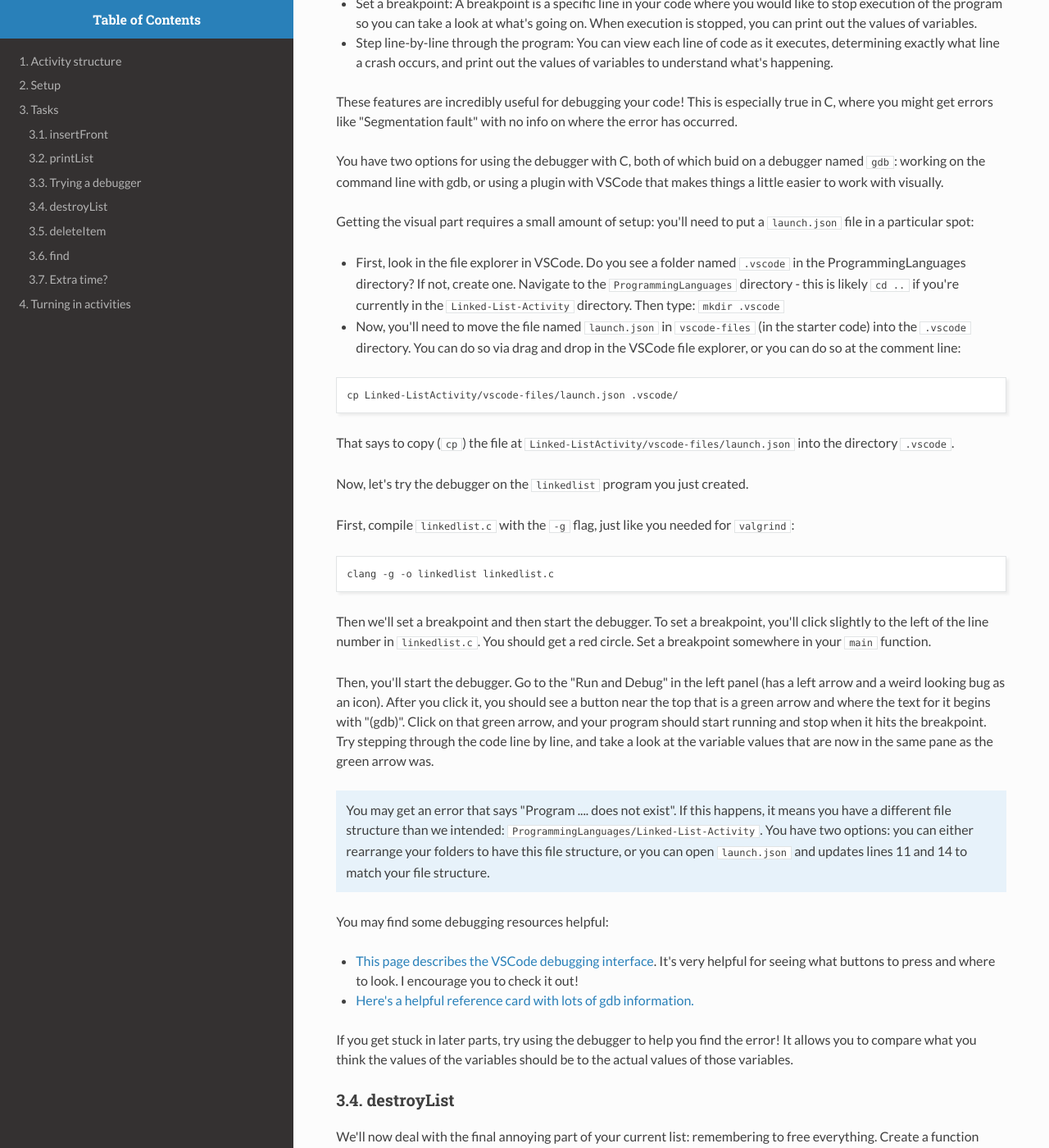
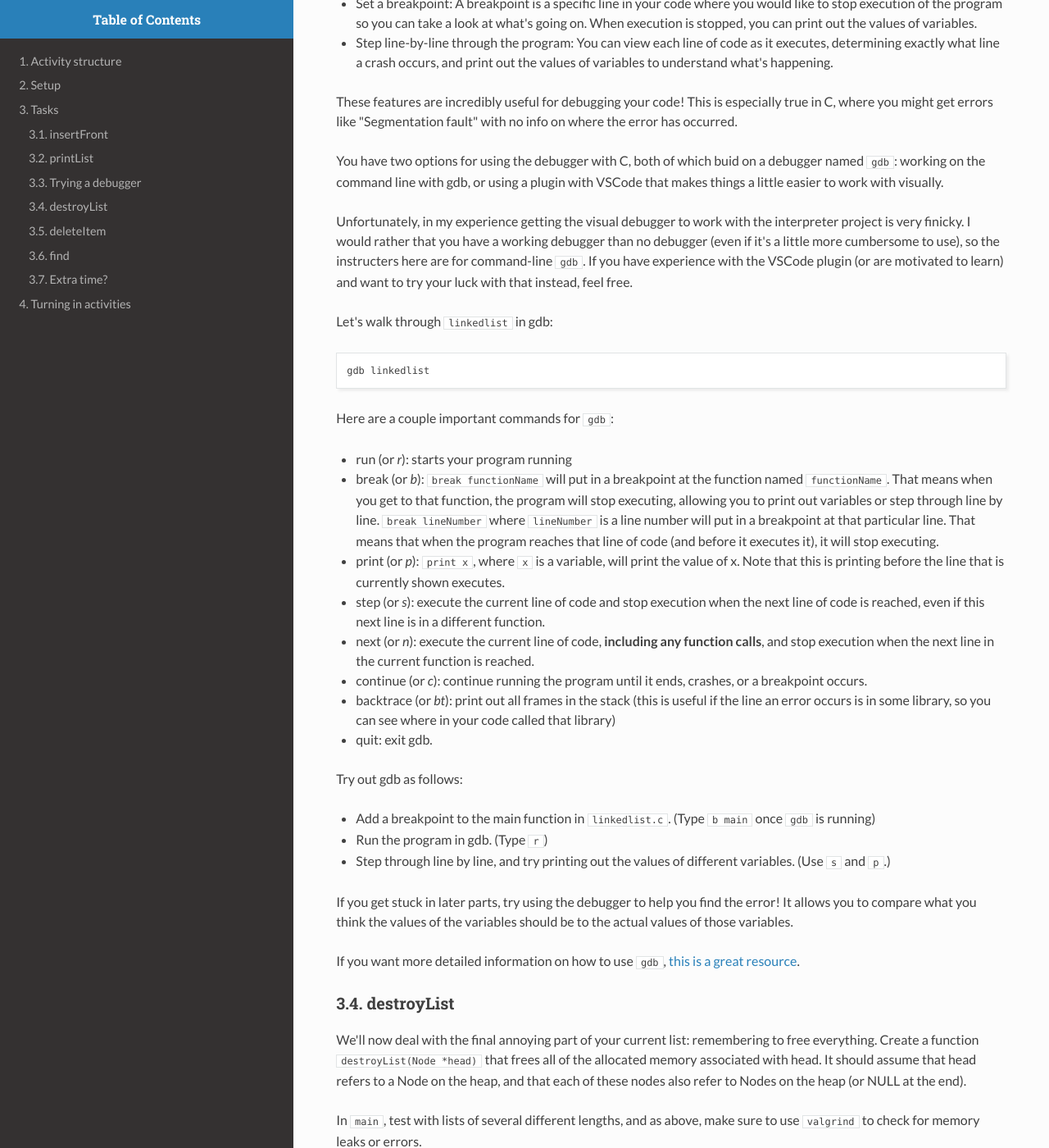
Before and after one commit to annapmeyer/annapmeyer.github.io, a Jekyll site: the page built from _pages/teaching/2026-1winter-cs251/labs/10-linked-list/c-linked-list.html, in a window 1280 px wide and 1400 px high, scrolled down 2051 px. Shown: the whole window at 82% size. Built offline with Jekyll 4.4.1, drawn with Linux system fonts in a browser that asks for light colours; nearby versions of some CDN libraries; some of the changed text lies outside the part shown.

Commit message:
changes to ll activity

```diff
--- a/_pages/teaching/2026-1winter-cs251/labs/10-linked-list/c-linked-list.html
+++ b/_pages/teaching/2026-1winter-cs251/labs/10-linked-list/c-linked-list.html
@@ -1,15 +1,14 @@
 ---
 layout: null
-permalink: /teaching/cs251fall25/labs/linked-list.html
+permalink: /teaching/cs251winter26/labs/linked-list.html
 ---
-
 
 <?xml version="1.0" encoding="utf-8"?>
 <!DOCTYPE html PUBLIC "-//W3C//DTD XHTML 1.0 Strict//EN"
 "http://www.w3.org/TR/xhtml1/DTD/xhtml1-strict.dtd">
 <html xmlns="http://www.w3.org/1999/xhtml" lang="en" xml:lang="en">
 <head>
-<title>Activity: Linked List</title>
+<title>Activity: Linked Lists in C</title>
 <meta  http-equiv="Content-Type" content="text/html;charset=utf-8" />
 <meta  name="generator" content="Org-mode" />
 <style type="text/css">
@@ -155,25 +154,25 @@ for the JavaScript code in this tag.
 <h2>Table of Contents</h2>
 <div id="text-table-of-contents" role="doc-toc">
 <ul>
-<li><a href="#org0f553fd">1. Activity structure</a></li>
-<li><a href="#org8f2026d">2. Setup</a></li>
-<li><a href="#orge5600db">3. Tasks</a>
+<li><a href="#orge482304">1. Activity structure</a></li>
+<li><a href="#org6d70e15">2. Setup</a></li>
+<li><a href="#orgec056d0">3. Tasks</a>
 <ul>
-<li><a href="#org3685ec3">3.1. insertFront</a></li>
-<li><a href="#orgc48dc9b">3.2. printList</a></li>
-<li><a href="#org3a5de5a">3.3. Trying a debugger</a></li>
-<li><a href="#org24715be">3.4. destroyList</a></li>
-<li><a href="#org7028a33">3.5. deleteItem</a></li>
-<li><a href="#org6187e6d">3.6. find</a></li>
-<li><a href="#orgf893a15">3.7. Extra time?</a></li>
+<li><a href="#orgf9b6d0f">3.1. insertFront</a></li>
+<li><a href="#orgb28b520">3.2. printList</a></li>
+<li><a href="#org3a86a98">3.3. Trying a debugger</a></li>
+<li><a href="#orgeae6f5c">3.4. destroyList</a></li>
+<li><a href="#org69f76c3">3.5. deleteItem</a></li>
+<li><a href="#org29f639f">3.6. find</a></li>
+<li><a href="#orgdb93e30">3.7. Extra time?</a></li>
 </ul>
 </li>
-<li><a href="#orgf03a583">4. Turning in activities</a></li>
+<li><a href="#org2de0ce4">4. Turning in activities</a></li>
 </ul>
 </div>
 </div>
-<div id="outline-container-org0f553fd" class="outline-2">
-<h2 id="org0f553fd"><span class="section-number-2">1.</span> Activity structure</h2>
+<div id="outline-container-orge482304" class="outline-2">
+<h2 id="orge482304"><span class="section-number-2">1.</span> Activity structure</h2>
 <div class="outline-text-2" id="text-1">
 <p>
 This is an <b>activity</b> not an assignment.That means it is not graded: you won't
@@ -205,8 +204,8 @@ my solutions).
 </p>
 </div>
 </div>
-<div id="outline-container-org8f2026d" class="outline-2">
-<h2 id="org8f2026d"><span class="section-number-2">2.</span> Setup</h2>
+<div id="outline-container-org6d70e15" class="outline-2">
+<h2 id="org6d70e15"><span class="section-number-2">2.</span> Setup</h2>
 <div class="outline-text-2" id="text-2">
 <p>
 If both you and your partner have computers with you with the tools for our
@@ -222,12 +221,12 @@ container, and then open that folder within the  Docker container in VSCode.
 
 
 <p>
-<a href="../../../_pages/teaching/2025-1fall-cs251/labs/10-linked-list/Linked-List-Activity.zip">Click here to access the starter code for this activity.</a>
+<a href="../../_pages/teaching/2026-1winter-cs251/labs/10-linked-list/Linked-List-Activity.zip">Click here to access the starter code for this activity.</a>
 </p>
 </div>
 </div>
-<div id="outline-container-orge5600db" class="outline-2">
-<h2 id="orge5600db"><span class="section-number-2">3.</span> Tasks</h2>
+<div id="outline-container-orgec056d0" class="outline-2">
+<h2 id="orgec056d0"><span class="section-number-2">3.</span> Tasks</h2>
 <div class="outline-text-2" id="text-3">
 <p>
 In this activity, you'll be adding to the code in <code>linkedlist.c</code> to
@@ -235,22 +234,22 @@ develop some more linked list functionality. The code that is there
 right now is close to where we ended with livecoding in class.
 </p>
 </div>
-<div id="outline-container-org3685ec3" class="outline-3">
-<h3 id="org3685ec3"><span class="section-number-3">3.1.</span> insertFront</h3>
+<div id="outline-container-orgf9b6d0f" class="outline-3">
+<h3 id="orgf9b6d0f"><span class="section-number-3">3.1.</span> insertFront</h3>
 <div class="outline-text-3" id="text-3-1">
 <p>
-Right now, the linked list is a pain to use: I had to make each node
+Right now, the linked list is a pain to use: I have to make each node
 one by one!  Write a new function <code>insertFront</code>:
 </p>
 
 <div class="org-src-container">
-<pre class="src src-c">/* Adds a new node with the given item
+<pre class="src src-c"><span style="color: #b22222;">/* </span><span style="color: #b22222;">Adds a new node with the given item
  * in front of head. Returns a pointer
  * to the new node.
- */
-Node *insertFront(Node *head, int item) {
-  //You'll fill in the body!
-}
+</span><span style="color: #b22222;"> */</span>
+<span style="color: #228b22;">Node</span> *<span style="color: #0000ff;">insertFront</span>(<span style="color: #228b22;">Node</span> *<span style="color: #a0522d;">head</span>, <span style="color: #228b22;">int</span> <span style="color: #a0522d;">item</span>) {
+  <span style="color: #b22222;">//</span><span style="color: #b22222;">You'll fill in the body!
+</span>}
 </pre>
 </div>
 
@@ -260,7 +259,7 @@ the list. It returns the pointer to that new node, allowing me to do
 something like:
 </p>
 <div class="org-src-container">
-<pre class="src src-c">Node *head = NULL;
+<pre class="src src-c"><span style="color: #228b22;">Node</span> *<span style="color: #a0522d;">head</span> = <span style="color: #008b8b;">NULL</span>;
 head = insertFront(head, 3);
 head = insertFront(head, 2);
 head = insertFront(head, 1);
@@ -301,8 +300,8 @@ If you get stuck on <code>insertFront</code>, please raise your hand and ask for
 </p>
 </div>
 </div>
-<div id="outline-container-orgc48dc9b" class="outline-3">
-<h3 id="orgc48dc9b"><span class="section-number-3">3.2.</span> printList</h3>
+<div id="outline-container-orgb28b520" class="outline-3">
+<h3 id="orgb28b520"><span class="section-number-3">3.2.</span> printList</h3>
 <div class="outline-text-3" id="text-3-2">
 <p>
 As you've probably noticed, printing the list is also currently rather
@@ -314,13 +313,11 @@ perhaps after using <code>insertFront</code> to create a longer list.
 </p>
 </div>
 </div>
-<div id="outline-container-org3a5de5a" class="outline-3">
-<h3 id="org3a5de5a"><span class="section-number-3">3.3.</span> Trying a debugger</h3>
+<div id="outline-container-org3a86a98" class="outline-3">
+<h3 id="org3a86a98"><span class="section-number-3">3.3.</span> Trying a debugger</h3>
 <div class="outline-text-3" id="text-3-3">
 <p>
- Debuggers
-like gdb
-typically allow you to do things like:
+Debuggers like gdb typically allow you to do things like:
 </p>
 
 <ul class="org-ul">
@@ -341,86 +338,66 @@ fault" with no info on where the error has occurred.
 
 <p>
 You have two options for using the debugger with C, both of which
-buid on a debugger named <code>gdb</code>: working on the
-command line with gdb, or using a plugin with VSCode that makes things
-a little easier to work with visually.
+buid on a debugger named <code>gdb</code>: working on the command line with gdb, or
+using a plugin with VSCode that makes things a little easier to work with visually.
 </p>
 
 <p>
-Getting the visual part
-requires a small amount of setup: you'll need to put a <code>launch.json</code>
-file in a particular spot:
-</p>
-<ul class="org-ul">
-<li>First, look in the file explorer in VSCode. Do you see a folder
-named <code>.vscode</code> in the ProgrammingLanguages directory? If not,
- create one. Navigate to the <code>ProgrammingLanguages</code>
-directory - this is likely <code>cd ..</code> if you're currently in the
-<code>Linked-List-Activity</code> directory. Then type: <code>mkdir .vscode</code></li>
-<li>Now, you'll need to move the file named <code>launch.json</code> in
-<code>vscode-files</code> (in the starter code) into the <code>.vscode</code>
-directory. You can do so via drag and drop in the VSCode file
-explorer, or you can do so at the comment line:</li>
-</ul>
-<div class="org-src-container">
-<pre class="src src-bash">cp Linked-ListActivity/vscode-files/launch.json .vscode/
-</pre>
-</div>
-<p>
-That says to copy (<code>cp</code>) the file at
-<code>Linked-ListActivity/vscode-files/launch.json</code> into the directory <code>.vscode</code>.
+Unfortunately, in my experience getting the visual debugger to work with the interpreter
+project is very finicky. I would rather that you have a working debugger than no debugger
+(even if it's a little more cumbersome to use), so the instructers here are for command-line
+<code>gdb</code>. If you have experience with the VSCode plugin (or are motivated to learn) and want to try
+your luck with that instead, feel free.
 </p>
 
 
-
 <p>
-Now, let's try the debugger on the <code>linkedlist</code> program you just created.
-</p>
-
-<p>
-First, compile <code>linkedlist.c</code> with the <code>-g</code> flag, just
-like you needed for <code>valgrind</code>:
+Let's walk through <code>linkedlist</code> in gdb:
 </p>
 
 <div class="org-src-container">
-<pre class="src src-bash">clang -g -o linkedlist linkedlist.c
+<pre class="src src-bash">gdb linkedlist
 </pre>
 </div>
 
 <p>
-Then we'll set a breakpoint and then start the debugger. To set a
-breakpoint, you'll click slightly to the left of the line number in
-<code>linkedlist.c</code>. You should get a red circle. Set a breakpoint
-somewhere in your <code>main</code> function.
+Here are a couple important commands for <code>gdb</code>:
 </p>
+<ul class="org-ul">
+<li>run (or <i>r</i>): starts your program running</li>
+<li>break (or <i>b</i>): <code>break functionName</code> will put in a breakpoint at the
+function named <code>functionName</code>. That means when you get to that
+function, the program will stop executing, allowing you to print out
+variables or step through line by line. <code>break lineNumber</code> where
+<code>lineNumber</code> is a line number will put in a breakpoint at that
+particular line. That means that when the program reaches that line
+of code (and before it executes it), it will stop executing.</li>
+<li>print (or <i>p</i>): <code>print x</code>, where <code>x</code> is a variable, will print the
+value of x. Note that this is printing before the line that is
+currently shown executes.</li>
+<li>step (or <i>s</i>): execute the current line of code and stop execution
+when the next line of code is reached, even if this next line is in a
+different function.</li>
+<li>next (or <i>n</i>): execute the current line of code, <b>including any
+function calls</b>, and stop execution when the next line in the
+current function is reached.</li>
+<li>continue (or <i>c</i>): continue running the program until it ends,
+crashes, or a breakpoint occurs.</li>
+<li>backtrace (or <i>bt</i>): print out all frames in the stack (this is useful if the line an
+error occurs is in some library, so you can see where in your code
+called that library)</li>
+<li>quit: exit gdb.</li>
+</ul>
+
 
 <p>
-Then, you'll start the debugger. Go to the "Run and Debug" in the left
-panel (has a left arrow and a weird looking bug as an icon). After you
-click it, you should see a button near the top that is a green arrow
-and where the text for it begins with "(gdb)". Click on that green
-arrow, and your program should start running and stop when it hits the
-breakpoint. Try stepping through the code line by line, and take a
-look at the variable values that are now in the same pane as the green
-arrow was.
-</p>
-
-<div class="note">
-  <p>
-    You may get an error that says "Program .... does not exist". If this happens, it means you have a different
-    file structure than we intended: <code>ProgrammingLanguages/Linked-List-Activity</code>. You have two options:
-    you can either rearrange your folders to have this file structure, or you can open <code>launch.json</code>
-    and updates lines 11 and 14 to match your file structure.</p>
-  </div>
-
-<p>
-You may find some debugging resources helpful:
+Try out gdb as follows:
 </p>
 <ul class="org-ul">
-<li><a href="https://code.visualstudio.com/docs/editor/debugging">This page describes the VSCode debugging interface</a>. It's very
-helpful for seeing what buttons to press and where to look. I
-encourage you to check it out!</li>
-<li><a href="https://www.cs.carleton.edu/faculty/arafferty/cs251/gdb5-refcard.pdf">Here's a helpful reference card with lots of gdb information.</a></li>
+<li>Add a breakpoint to the main function in <code>linkedlist.c</code>. (Type <code>b main</code> once <code>gdb</code> is running)</li>
+<li>Run the program in gdb.  (Type <code>r</code>)</li>
+<li>Step through line by line, and try printing out the values of
+different variables. (Use <code>s</code> and <code>p</code>.)</li>
 </ul>
 
 <p>
@@ -428,10 +405,15 @@ If you get stuck in later parts, try using the debugger to help you
 find the error! It allows you to compare what you think the values of
 the variables should be to the actual values of those variables.
 </p>
+
+<p>
+If you want more detailed information on how to use <code>gdb</code>,
+<a href="https://www.cs.carleton.edu/faculty/arafferty/cs251/gdb5-refcard.pdf">this is a great resource</a>.
+</p>
 </div>
 </div>
-<div id="outline-container-org24715be" class="outline-3">
-<h3 id="org24715be"><span class="section-number-3">3.4.</span> destroyList</h3>
+<div id="outline-container-orgeae6f5c" class="outline-3">
+<h3 id="orgeae6f5c"><span class="section-number-3">3.4.</span> destroyList</h3>
 <div class="outline-text-3" id="text-3-4">
 <p>
 We'll now deal with the final annoying part of your current list:
@@ -439,7 +421,7 @@ remembering to free everything. Create a function <code>destroyList(Node
 *head)</code> that frees all of the allocated memory associated with
 head. It should assume that head refers to a Node on the heap, and
 that each of these nodes also refer to Nodes on the heap (or NULL at
-the end.
+the end).
 </p>
 
 <p>
@@ -448,8 +430,8 @@ make sure to use <code>valgrind</code> to check for memory leaks or errors.
 </p>
 </div>
 </div>
-<div id="outline-container-org7028a33" class="outline-3">
-<h3 id="org7028a33"><span class="section-number-3">3.5.</span> deleteItem</h3>
+<div id="outline-container-org69f76c3" class="outline-3">
+<h3 id="org69f76c3"><span class="section-number-3">3.5.</span> deleteItem</h3>
 <div class="outline-text-3" id="text-3-5">
 <p>
 Write a function <code>Node *deleteItem(Node *head, int item)</code> that deletes item from
@@ -459,8 +441,8 @@ list. If there are no items in the list, it returns NULL.
 </p>
 </div>
 </div>
-<div id="outline-container-org6187e6d" class="outline-3">
-<h3 id="org6187e6d"><span class="section-number-3">3.6.</span> find</h3>
+<div id="outline-container-org29f639f" class="outline-3">
+<h3 id="org29f639f"><span class="section-number-3">3.6.</span> find</h3>
 <div class="outline-text-3" id="text-3-6">
 <p>
 Write a function <code>int find(Node *head, int item)</code> that returns the
@@ -469,18 +451,18 @@ index of the given item in the list. If the item isn't found, return
 </p>
 </div>
 </div>
-<div id="outline-container-orgf893a15" class="outline-3">
-<h3 id="orgf893a15"><span class="section-number-3">3.7.</span> Extra time?</h3>
+<div id="outline-container-orgdb93e30" class="outline-3">
+<h3 id="orgdb93e30"><span class="section-number-3">3.7.</span> Extra time?</h3>
 <div class="outline-text-3" id="text-3-7">
 <p>
 If you have extra time, I recommend the following activities:
 </p>
 <ul class="org-ul">
-<li>Find out what happens with bugs!: Writing the previous functions
+<li>Find out what happens with bugs: Writing the previous functions
 might have given you lots of practice seeing bugs, but there are
 some you might not have seen. Examine what errors occur (or don't
 occur!) with a variety of common memory mistakes: dereferencing a
-pointer that hasn't been initialized, access stack memory that is no
+pointer that hasn't been initialized, accessing stack memory that is no
 longer allocated, writing to memory that hasn't been allocated, and
 anything else you can think of related to memory allocation. Seeing
 the errors that occur will help you to recognize these errors when
@@ -489,7 +471,7 @@ they inevitably occur for you at some point in the future.</li>
 expect from a linked list, such as inserting at a particular index. With your partner, brainstorm about what
 the pros and cons would be of directly passing our Node *s, versus
 creating another struct named LinkedList that has a single member, a
-Node * that will refer to the head of the list, and passing around a
+<code>Node *</code> that will refer to the head of the list, and passing around a
 reference to the LinkedList. How would this alternative make it
 easier to have the same functionality as <code>delete</code> but to return a
 value indicating whether or not an item was removed?</li>
@@ -497,8 +479,8 @@ value indicating whether or not an item was removed?</li>
 </div>
 </div>
 </div>
-<div id="outline-container-orgf03a583" class="outline-2">
-<h2 id="orgf03a583"><span class="section-number-2">4.</span> Turning in activities</h2>
+<div id="outline-container-org2de0ce4" class="outline-2">
+<h2 id="org2de0ce4"><span class="section-number-2">4.</span> Turning in activities</h2>
 <div class="outline-text-2" id="text-4">
 <p>
 To turn in this activity, zip up the folder with your code, and upload that
@@ -506,11 +488,6 @@ zip on Moodle. Additionally, email the zip to your partner so they can turn
 it in too. Even if you worked with a partner or you didn't finish, everyone
 should turn in the activity in order to gain access to my solutions.
 </p>
-
-<div class="note">
-<p>
-Activity originally designed by Anna Rafferty - thanks for sharing!
-</p>
 </div>
 </div>
 </div>
```
